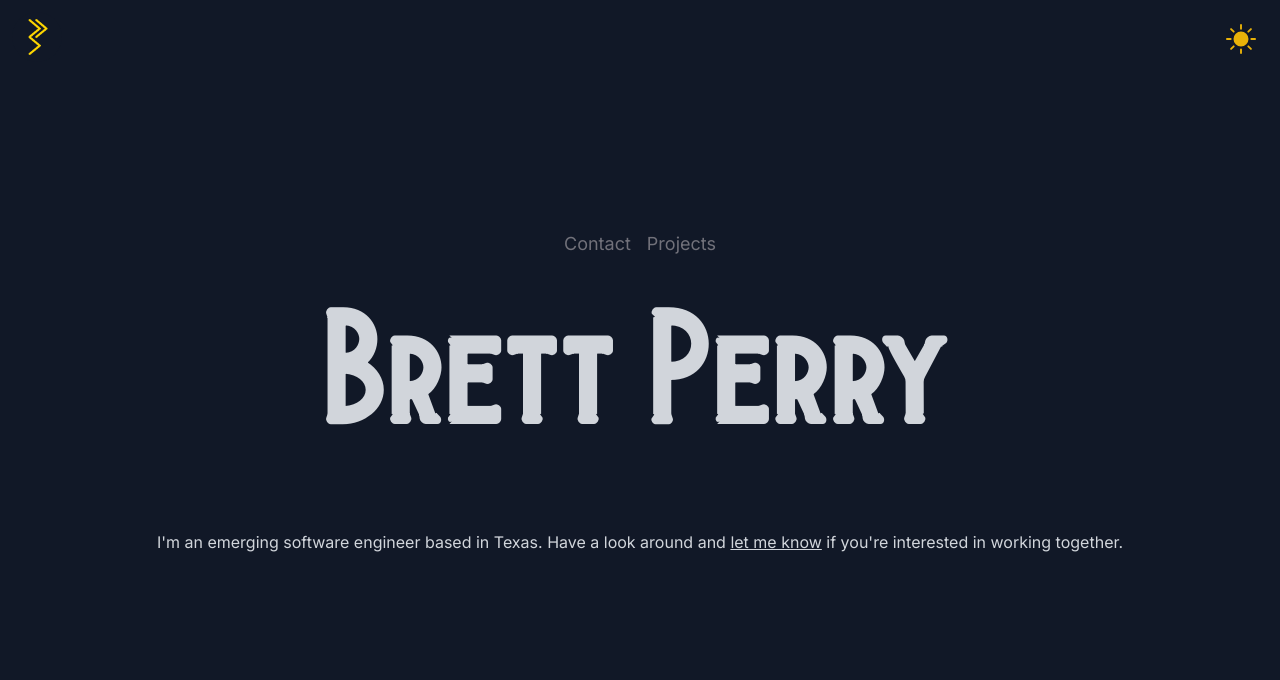
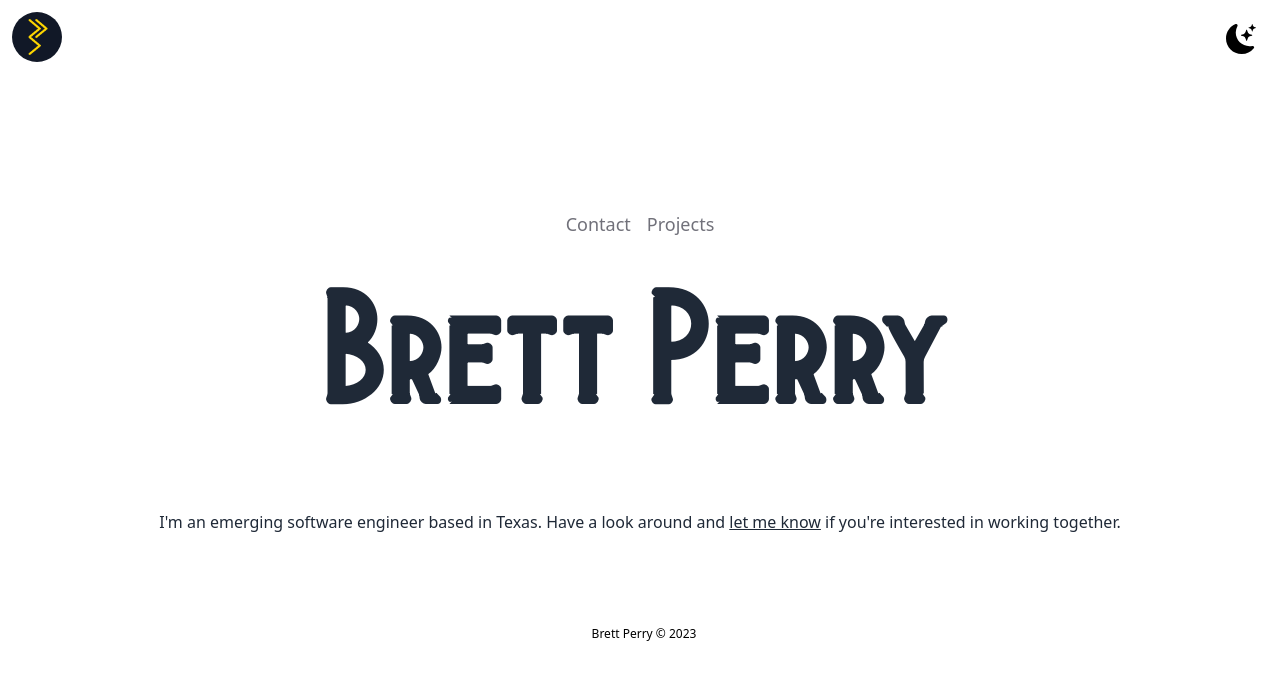
Before and after one commit to bperry13/portfolio, a Next.js app: page / in a window 1280 px wide. Shown: the top 680 px of the page. Built offline with nearby package versions, Linux system fonts and the light colour scheme.

Commit message:
moved dark mode to layout and added footer

```diff
--- a/package.json
+++ b/package.json
@@ -10,6 +10,7 @@
   },
   "dependencies": {
     "next": "14.0.1",
+    "next-themes": "^0.3.0",
     "react": "^18",
     "react-dom": "^18",
     "react-icons": "^4.11.0"
--- a/src/app/layout.tsx
+++ b/src/app/layout.tsx
@@ -1,8 +1,7 @@
 import type { Metadata } from "next";
-import { Inter } from "next/font/google";
 import "./globals.css";
-
-const inter = Inter({ subsets: ["latin"] });
+import { ThemeProvider } from "next-themes";
+import Footer from "@/components/Footer";
 
 export const metadata: Metadata = {
   title: "Brett Perry | Software Engineer",
@@ -15,8 +14,10 @@ export default function RootLayout({
   children: React.ReactNode;
 }) {
   return (
-    <html lang="en">
-      <body className={inter.className}>{children}</body>
+    <html lang="en" suppressHydrationWarning>
+      <body className="bg-white dark:bg-black">
+        <ThemeProvider attribute="class">{children}</ThemeProvider>
+      </body>
     </html>
   );
 }
--- a/src/app/page.tsx
+++ b/src/app/page.tsx
@@ -15,26 +15,20 @@ import { SiPython } from "react-icons/si";
 import { SiLinux } from "react-icons/si";
 import { SiDocker } from "react-icons/si";
 import { SiKubernetes } from "react-icons/si";
-import ToggleButton from "@/components/ToggleButton";
+import { ToggleButton } from "@/components/ToggleButton";
 
 import Link from "next/link";
 import React from "react";
+import Footer from "@/components/Footer";
 
 const navigation = [
   { name: "Contact", href: "/contact" },
   { name: "Projects", href: "/projects" },
 ];
 
-interface Props {
-  darkMode: boolean;
-  setDarkMode: (darkMode: boolean) => void;
-}
-
 export default function Home() {
-  const [darkMode, setDarkMode] = useState(true);
-
   return (
-    <div className={darkMode ? "dark" : ""}>
+    <div>
       <div className="bg-white dark:bg-gray-900">
         <div className="absolute left-3 top-3">
           <Image
@@ -46,7 +40,7 @@ export default function Home() {
           />
         </div>
         <div className="p-3 absolute right-3 top-3">
-          <ToggleButton darkMode={darkMode} setDarkMode={setDarkMode} />
+          <ToggleButton />
         </div>
         <div className="flex flex-col items-center justify-center w-screen h-screen overflow-hidden ">
           <nav className="my-16 animate-fade-in">
@@ -81,6 +75,7 @@ export default function Home() {
               if you're interested in working together.{" "}
             </h2>
           </section>
+          <Footer />
         </div>
       </div>
     </div>
--- /dev/null
+++ b/src/components/Footer.tsx
@@ -0,0 +1,13 @@
+import React from "react";
+
+const Footer = () => {
+  return (
+    <footer>
+      <div className="py-3 pl-2 sm:text-xs text-left dark:text-gray-300">
+        Brett Perry © 2023
+      </div>
+    </footer>
+  );
+};
+
+export default Footer;
--- a/src/components/ToggleButton.tsx
+++ b/src/components/ToggleButton.tsx
@@ -1,7 +1,27 @@
-import React from "react";
+"use client";
 import { BsFillMoonStarsFill, BsSunFill } from "react-icons/bs";
-import { useState } from "react";
 
+import { useTheme } from "next-themes";
+
+export function ToggleButton() {
+  const { resolvedTheme, setTheme } = useTheme();
+  return (
+    <button
+      className="text-black dark:text-white bg-transparent dark:bg-transparent"
+      onClick={() => {
+        setTheme(resolvedTheme === "light" ? "dark" : "light");
+      }}
+    >
+      {resolvedTheme === "light" ? (
+        <BsFillMoonStarsFill className="cursor-pointer text-3xl"></BsFillMoonStarsFill>
+      ) : (
+        <BsSunFill className="cursor-pointer text-3xl dark:text-yellow-500"></BsSunFill>
+      )}
+    </button>
+  );
+}
+
+/*
 const ToggleButton = ({
   darkMode,
   setDarkMode,
@@ -27,3 +47,4 @@ const ToggleButton = ({
 };
 
 export default ToggleButton;
+*/
```
Also changed, not shown: 1 other file (tests, documents, lock files or other folders).
